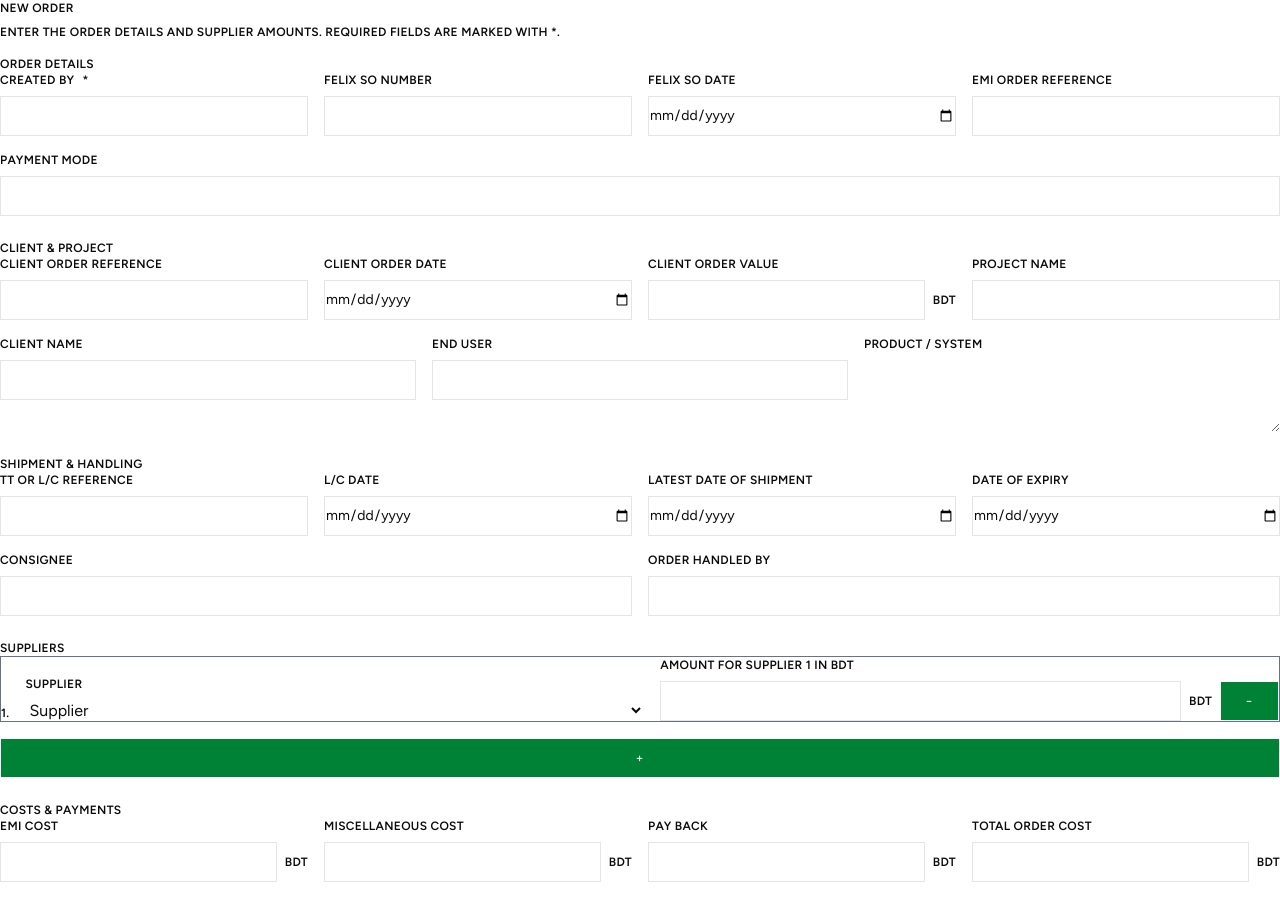
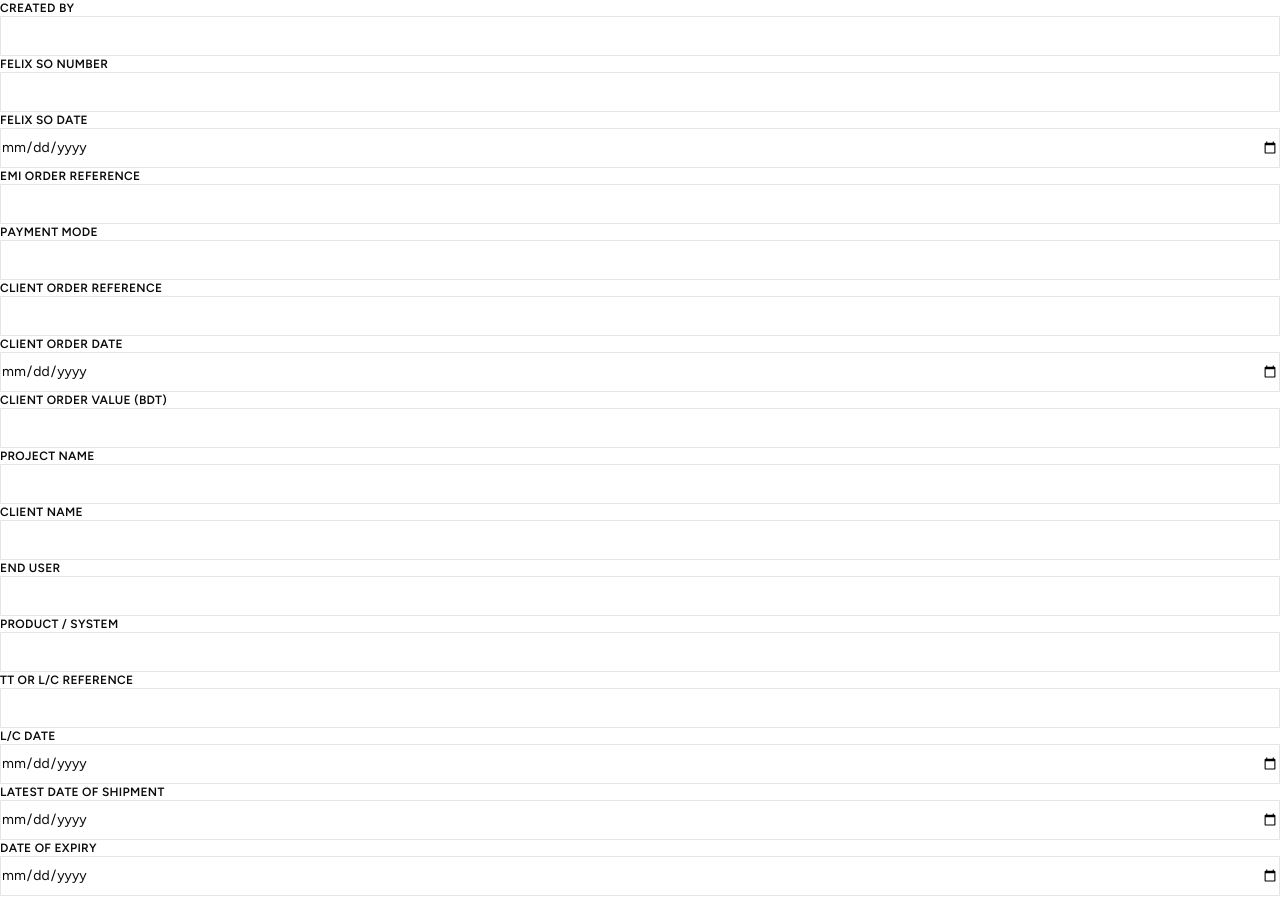
Before and after one commit to GatorAlli/FelixAdmin, a Next.js app: page /order_form in a window 1280 px wide. Shown: the top 897 px of the page. Built offline with nearby package versions, Linux system fonts and the light colour scheme.

Commit message:
Simplified code

```diff
--- a/app/(pages)/order_form/page.tsx
+++ b/app/(pages)/order_form/page.tsx
@@ -4,367 +4,394 @@ import { useRef, useState } from "react";
 import { Label } from "@/components/ui/label";
 import { Input } from "@/components/ui/input";
 import { Button } from "@/components/ui/button";
-// Type-only import: database code is not bundled into this client page.
-import type { NewOrder } from "@/lib/drizzle/schema";
-
-// Each pair is [database column name, dropdown label]. Saving will map amounts to these columns.
-const supplierOptions = [
-  ["trane", "TRANE"],
-  ["belimo", "BELIMO"],
-  ["danfoss", "DANFOSS"],
-  ["honeywell", "HONEYWELL"],
-  ["regeltechnik", "REGELTECHNIK"],
-  ["dwyer", "DWYER"],
-  ["alps", "ALPS"],
-  ["control4", "CONTROL 4"],
-  ["lutron", "LUTRON"],
-  ["landisGyr", "LANDIS+GYR"],
-  ["rbh", "RBH"],
-  ["prostar", "PROSTAR"],
-  ["gissmatic", "GISSMATIC"],
-  ["zkteco", "ZKTECO"],
-  ["adteshia", "ADTESHIA"],
-  ["fike", "FIKE"],
-  ["tecofi", "TECOFI"],
-  ["sewo", "SEWO"],
-  ["ebelco", "EBELCO"],
-  ["dooya", "DOOYA"],
-  ["pogo", "POGO"],
-  ["parkHelp", "PARK HELP"],
-  ["foshan", "FOSHAN"],
-  ["kele", "KELE"],
-  ["multicable", "MULTICABLE"],
-  ["deyz", "DEYZ"],
-  ["simens", "SIMENS"],
-  ["flashTurtle", "FLASH TURTLE"],
-  ["servo", "SERVO"],
-  ["haboo", "HABOO"],
-  ["others", "OTHERS"],
-] as const satisfies readonly (readonly [keyof NewOrder, string])[];
-
-// Derive the allowed supplier names directly from the options list.
-type SupplierKey = (typeof supplierOptions)[number][0];
-// Ordinary fields use this state; supplier amounts are kept in supplierRows.
-// sl is generated by Postgres. felixOrderRef is omitted here but still required by the database.
-// The suppliers text column will be built from the selected labels when saving.
-type OrderFormValues = {
-  [Key in Exclude<
-    keyof NewOrder,
-    "sl" | "suppliers" | "felixOrderRef" | SupplierKey
-  >]: string;
-};
-// id identifies the React row; supplier identifies its database column; amount holds the input value.
-type SupplierRow = { id: number; supplier: SupplierKey | ""; amount: string };
-// Each definition connects a state property to its visible label and input type.
-type Field = {
-  name: keyof OrderFormValues;
-  label: string;
-  type?: "text" | "date" | "number" | "textarea";
-  required?: boolean;
-};
-
-// Empty strings keep all inputs controlled from the first render, including optional fields.
-const initialValues: OrderFormValues = {
-  createdBy: "",
-  felixSoNo: "",
-  felixSoDate: "",
-  emiOrderRef: "",
-  paymentMode: "",
-  clientOrderRef: "",
-  clientOrderDate: "",
-  clientOrderValue: "",
-  projectName: "",
-  clientName: "",
-  endUser: "",
-  productSystem: "",
-  ttOrLcRef: "",
-  lcDate: "",
-  latestDateOfShipment: "",
-  dateOfExpiry: "",
-  consignee: "",
-  orderHandledBy: "",
-  emiCost: "",
-  misCost: "",
-  payBack: "",
-  totalOrderCost: "",
-  paymentReceived: "",
-  felixOhAndProfit: "",
-  remarks: "",
-};
-
-// Add or rearrange ordinary fields here; renderField builds their inputs automatically.
-const sections: { title: string; fields: Field[] }[] = [
-  {
-    title: "Order details",
-    fields: [
-      { name: "createdBy", label: "Created by", required: true },
-      { name: "felixSoNo", label: "Felix SO number" },
-      { name: "felixSoDate", label: "Felix SO date", type: "date" },
-      { name: "emiOrderRef", label: "EMI order reference" },
-      { name: "paymentMode", label: "Payment mode" },
-    ],
-  },
-  {
-    title: "Client & project",
-    fields: [
-      { name: "clientOrderRef", label: "Client order reference" },
-      { name: "clientOrderDate", label: "Client order date", type: "date" },
-      { name: "clientOrderValue", label: "Client order value", type: "number" },
-      { name: "projectName", label: "Project name" },
-      { name: "clientName", label: "Client name" },
-      { name: "endUser", label: "End user" },
-      { name: "productSystem", label: "Product / system", type: "textarea" },
-    ],
-  },
-  {
-    title: "Shipment & handling",
-    fields: [
-      { name: "ttOrLcRef", label: "TT or L/C reference" },
-      { name: "lcDate", label: "L/C date", type: "date" },
-      {
-        name: "latestDateOfShipment",
-        label: "Latest date of shipment",
-        type: "date",
-      },
-      { name: "dateOfExpiry", label: "Date of expiry", type: "date" },
-      { name: "consignee", label: "Consignee" },
-      { name: "orderHandledBy", label: "Order handled by" },
-    ],
-  },
-];
-
-// These amounts are manually editable. Totals and profit are not calculated yet.
-const costFields: Field[] = [
-  { name: "emiCost", label: "EMI cost", type: "number" },
-  { name: "misCost", label: "Miscellaneous cost", type: "number" },
-  { name: "payBack", label: "Pay back", type: "number" },
-  { name: "totalOrderCost", label: "Total order cost", type: "number" },
-  { name: "paymentReceived", label: "Payment received", type: "number" },
-  {
-    name: "felixOhAndProfit",
-    label: "Felix overhead & profit",
-    type: "number",
-  },
-];
 
 export default function OrderForm() {
-  // Even number inputs return strings. Keep them as strings so clearing an input does not become zero.
-  // Date inputs use YYYY-MM-DD, matching the schema date format.
-  const [formValues, setFormValues] = useState<OrderFormValues>(initialValues);
-  // Each selected supplier corresponds to its numeric column in the schema.
-  const [supplierRows, setSupplierRows] = useState<SupplierRow[]>([
+  // Each field has its own state, following your Label/Input pattern.
+  const [createdBy, setCreatedBy] = useState("");
+  const [felixSoNo, setFelixSoNo] = useState("");
+  const [felixSoDate, setFelixSoDate] = useState("");
+  const [emiOrderRef, setEmiOrderRef] = useState("");
+  const [paymentMode, setPaymentMode] = useState("");
+  const [clientOrderRef, setClientOrderRef] = useState("");
+  const [clientOrderDate, setClientOrderDate] = useState("");
+  const [clientOrderValue, setClientOrderValue] = useState("");
+  const [projectName, setProjectName] = useState("");
+  const [clientName, setClientName] = useState("");
+  const [endUser, setEndUser] = useState("");
+  const [productSystem, setProductSystem] = useState("");
+  const [ttOrLcRef, setTtOrLcRef] = useState("");
+  const [lcDate, setLcDate] = useState("");
+  const [latestDateOfShipment, setLatestDateOfShipment] = useState("");
+  const [dateOfExpiry, setDateOfExpiry] = useState("");
+  const [consignee, setConsignee] = useState("");
+  const [orderHandledBy, setOrderHandledBy] = useState("");
+  const [emiCost, setEmiCost] = useState("");
+  const [misCost, setMisCost] = useState("");
+  const [payBack, setPayBack] = useState("");
+  const [totalOrderCost, setTotalOrderCost] = useState("");
+  const [paymentReceived, setPaymentReceived] = useState("");
+  const [felixOhAndProfit, setFelixOhAndProfit] = useState("");
+  const [remarks, setRemarks] = useState("");
+
+  // Each supplier row holds its name and amount. Stable IDs keep rows separate when one is removed.
+  const [suppliers, setSuppliers] = useState([
     { id: 1, supplier: "", amount: "" },
   ]);
-  // A ref remembers the next ID without triggering a render when it changes.
-  // IDs are never reused after removal, keeping remaining rows attached to their own values.
   const nextSupplierId = useRef(2);
 
-  // Copy the previous state and replace only the property that changed.
-  function updateField(name: keyof OrderFormValues, value: string) {
-    setFormValues((current) => ({ ...current, [name]: value }));
-  }
+  return (
+    <form onSubmit={(e) => {
+      e.preventDefault();
+      // TODO: Add submission functionality later.
+    }}>
+      <div>
+        <Label htmlFor="createdBy">Created by</Label>
+        <Input
+          id="createdBy"
+          name="createdBy"
+          type="text"
+          required
+          value={createdBy}
+          onChange={(e) => setCreatedBy(e.target.value)}
+        />
+      </div>
+      <div>
+        <Label htmlFor="felixSoNo">Felix SO number</Label>
+        <Input
+          id="felixSoNo"
+          name="felixSoNo"
+          type="text"
+          value={felixSoNo}
+          onChange={(e) => setFelixSoNo(e.target.value)}
+        />
+      </div>
+      <div>
+        <Label htmlFor="felixSoDate">Felix SO date</Label>
+        <Input
+          id="felixSoDate"
+          name="felixSoDate"
+          type="date"
+          value={felixSoDate}
+          onChange={(e) => setFelixSoDate(e.target.value)}
+        />
+      </div>
+      <div>
+        <Label htmlFor="emiOrderRef">EMI order reference</Label>
+        <Input
+          id="emiOrderRef"
+          name="emiOrderRef"
+          type="text"
+          value={emiOrderRef}
+          onChange={(e) => setEmiOrderRef(e.target.value)}
+        />
+      </div>
+      <div>
+        <Label htmlFor="paymentMode">Payment mode</Label>
+        <Input
+          id="paymentMode"
+          name="paymentMode"
+          type="text"
+          value={paymentMode}
+          onChange={(e) => setPaymentMode(e.target.value)}
+        />
+      </div>
+      <div>
+        <Label htmlFor="clientOrderRef">Client order reference</Label>
+        <Input
+          id="clientOrderRef"
+          name="clientOrderRef"
+          type="text"
+          value={clientOrderRef}
+          onChange={(e) => setClientOrderRef(e.target.value)}
+        />
+      </div>
+      <div>
+        <Label htmlFor="clientOrderDate">Client order date</Label>
+        <Input
+          id="clientOrderDate"
+          name="clientOrderDate"
+          type="date"
+          value={clientOrderDate}
+          onChange={(e) => setClientOrderDate(e.target.value)}
+        />
+      </div>
+      <div>
+        <Label htmlFor="clientOrderValue">Client order value (BDT)</Label>
+        <Input
+          id="clientOrderValue"
+          name="clientOrderValue"
+          type="number"
+          step="0.01"
+          value={clientOrderValue}
+          onChange={(e) => setClientOrderValue(e.target.value)}
+        />
+      </div>
+      <div>
+        <Label htmlFor="projectName">Project name</Label>
+        <Input
+          id="projectName"
+          name="projectName"
+          type="text"
+          value={projectName}
+          onChange={(e) => setProjectName(e.target.value)}
+        />
+      </div>
+      <div>
+        <Label htmlFor="clientName">Client name</Label>
+        <Input
+          id="clientName"
+          name="clientName"
+          type="text"
+          value={clientName}
+          onChange={(e) => setClientName(e.target.value)}
+        />
+      </div>
+      <div>
+        <Label htmlFor="endUser">End user</Label>
+        <Input
+          id="endUser"
+          name="endUser"
+          type="text"
+          value={endUser}
+          onChange={(e) => setEndUser(e.target.value)}
+        />
+      </div>
+      <div>
+        <Label htmlFor="productSystem">Product / system</Label>
+        <Input
+          id="productSystem"
+          name="productSystem"
+          type="text"
+          value={productSystem}
+          onChange={(e) => setProductSystem(e.target.value)}
+        />
+      </div>
+      <div>
+        <Label htmlFor="ttOrLcRef">TT or L/C reference</Label>
+        <Input
+          id="ttOrLcRef"
+          name="ttOrLcRef"
+          type="text"
+          value={ttOrLcRef}
+          onChange={(e) => setTtOrLcRef(e.target.value)}
+        />
+      </div>
+      <div>
+        <Label htmlFor="lcDate">L/C date</Label>
+        <Input
+          id="lcDate"
+          name="lcDate"
+          type="date"
+          value={lcDate}
+          onChange={(e) => setLcDate(e.target.value)}
+        />
+      </div>
+      <div>
+        <Label htmlFor="latestDateOfShipment">Latest date of shipment</Label>
+        <Input
+          id="latestDateOfShipment"
+          name="latestDateOfShipment"
+          type="date"
+          value={latestDateOfShipment}
+          onChange={(e) => setLatestDateOfShipment(e.target.value)}
+        />
+      </div>
+      <div>
+        <Label htmlFor="dateOfExpiry">Date of expiry</Label>
+        <Input
+          id="dateOfExpiry"
+          name="dateOfExpiry"
+          type="date"
+          value={dateOfExpiry}
+          onChange={(e) => setDateOfExpiry(e.target.value)}
+        />
+      </div>
+      <div>
+        <Label htmlFor="consignee">Consignee</Label>
+        <Input
+          id="consignee"
+          name="consignee"
+          type="text"
+          value={consignee}
+          onChange={(e) => setConsignee(e.target.value)}
+        />
+      </div>
+      <div>
+        <Label htmlFor="orderHandledBy">Order handled by</Label>
+        <Input
+          id="orderHandledBy"
+          name="orderHandledBy"
+          type="text"
+          value={orderHandledBy}
+          onChange={(e) => setOrderHandledBy(e.target.value)}
+        />
+      </div>
 
-  // Partial allows updating only the selection or only its amount.
-  // map creates a new array and leaves the other rows unchanged.
-  function updateSupplier(
-    id: number,
-    changes: Partial<Omit<SupplierRow, "id">>,
-  ) {
-    setSupplierRows((current) =>
-      current.map((row) => (row.id === id ? { ...row, ...changes } : row)),
-    );
-  }
-
-  // Start an empty row with a stable ID. Its displayed number comes from its array position.
-  function addSupplier() {
-    const id = nextSupplierId.current++;
-    setSupplierRows((current) => [
-      ...current,
-      { id, supplier: "", amount: "" },
-    ]);
-  }
-
-  // value reads state; onChange updates state. htmlFor connects each label to its input ID.
-  // Multi-line fields use textarea; other fields use the existing ShadCN Input.
-  function renderField(field: Field) {
-    return (
-      <div key={field.name} className="flex flex-1 basis-64 flex-col gap-2">
-        <Label htmlFor={field.name}>
-          {field.label}
-          {field.required && <span aria-hidden="true"> *</span>}
-        </Label>
-        {field.type === "textarea" ? (
-          <textarea
-            id={field.name}
-            name={field.name}
-            rows={3}
-            value={formValues[field.name]}
-            onChange={(event) => updateField(field.name, event.target.value)}
+      {/* Supplier names use inputs, with suggestions for the brands in the schema. */}
+      <div>
+        <Label>Suppliers</Label>
+        <datalist id="supplier-options">
+          <option value="TRANE" />
+          <option value="BELIMO" />
+          <option value="DANFOSS" />
+          <option value="HONEYWELL" />
+          <option value="REGELTECHNIK" />
+          <option value="DWYER" />
+          <option value="ALPS" />
+          <option value="CONTROL 4" />
+          <option value="LUTRON" />
+          <option value="LANDIS+GYR" />
+          <option value="RBH" />
+          <option value="PROSTAR" />
+          <option value="GISSMATIC" />
+          <option value="ZKTECO" />
+          <option value="ADTESHIA" />
+          <option value="FIKE" />
+          <option value="TECOFI" />
+          <option value="SEWO" />
+          <option value="EBELCO" />
+          <option value="DOOYA" />
+          <option value="POGO" />
+          <option value="PARK HELP" />
+          <option value="FOSHAN" />
+          <option value="KELE" />
+          <option value="MULTICABLE" />
+          <option value="DEYZ" />
+          <option value="SIMENS" />
+          <option value="FLASH TURTLE" />
+          <option value="SERVO" />
+          <option value="HABOO" />
+          <option value="OTHERS" />
+        </datalist>
+        {suppliers.map((row, index) => (
+          <div key={row.id}>
+            <Label>{index + 1}.</Label>
+            <Label htmlFor={`supplier-${row.id}`}>Supplier</Label>
+            <Input
+              id={`supplier-${row.id}`}
+              placeholder="Supplier"
+              list="supplier-options"
+              value={row.supplier}
+              onChange={(e) => {
+                // Update only this row's supplier name.
+                setSuppliers((rows) => rows.map((item) =>
+                  item.id === row.id ? { ...item, supplier: e.target.value } : item
+                ));
+              }}
             />
-        ) : (
-          <div className="flex items-center gap-2">
-            <Input
-              id={field.name}
-              name={field.name}
-              type={field.type ?? "text"}
-              required={field.required}
-              step={field.type === "number" ? "0.01" : undefined}
-              value={formValues[field.name]}
-              onChange={(event) => updateField(field.name, event.target.value)}
-            />
-            {field.type === "number" && <Label htmlFor={field.name}>BDT</Label>}
-          </div>
-        )}
-      </div>
-    );
-  }
-
-  return (
-    <main className="flex flex-col gap-4">
-      <header className="flex flex-col gap-2">
-        <h1>
-          <Label>New order</Label>
-        </h1>
-        <Label>
-          Enter the order details and supplier amounts. Required fields are
-          marked with *.
-        </Label>
-      </header>
-
-      <form
-        className="flex flex-col gap-6"
-        onSubmit={(event) => {
-          event.preventDefault();
-          // Submission is intentionally unfinished; preventDefault stops the page from reloading.
-          // TODO: Validate inputs and generate/supply the database-required felixOrderRef.
-          // TODO: Map supplier rows to columns (e.g. trane: row.amount) and build the suppliers text value.
-          // TODO: Convert empty optional values to null; keep valid decimal amounts as strings.
-          // TODO: Save the resulting NewOrder on the server and handle success/errors.
-        }}
-      >
-        {/* Group related fields; flex wrapping keeps each label/input pair together. */}
-        {sections.map((section) => (
-          <fieldset key={section.title}>
-            <legend>
-              <Label>{section.title}</Label>
-            </legend>
-            <div className="flex flex-wrap gap-4">
-              {section.fields.map(renderField)}
-            </div>
-          </fieldset>
-        ))}
-
-        <fieldset>
-          <legend>
-            <Label>Suppliers</Label>
-          </legend>
-          <div className="flex flex-col gap-4">
-            {/* Stable IDs keep values in the right row when another row is removed. */}
-            {supplierRows.map((row, index) => (
-              <div
-                key={row.id}
-                className="flex flex-wrap items-end gap-4 border border-gray-500"
-              >
-                <Label>{index + 1}.</Label>
-                <div className="flex flex-1 basis-64 flex-col gap-2">
-                  <Label htmlFor={`supplier-${row.id}`}>Supplier</Label>
-                  <select
-                    id={`supplier-${row.id}`}
-                    name={`supplier-${row.id}`}
-                    value={row.supplier}
-                    onChange={(event) =>
-                      updateSupplier(row.id, {
-                        supplier: event.target.value as SupplierKey | "",
-                      })
-                    }
-                  >
-                    <option value="" disabled>
-                      Supplier
-                    </option>
-                    {/* Each supplier has one database column, so disable choices used in another row. */}
-                    {supplierOptions.map(([value, label]) => (
-                      <option
-                        key={value}
-                        value={value}
-                        disabled={supplierRows.some(
-                          (other) =>
-                            other.id !== row.id && other.supplier === value,
-                        )}
-                      >
-                        {label}
-                      </option>
-                    ))}
-                  </select>
-                </div>
-                <div className="flex flex-1 basis-64 flex-col gap-2">
-                  <Label htmlFor={`supplier-amount-${row.id}`}>
-                    Amount for supplier {index + 1} in BDT
-                  </Label>
-                  <div className="flex items-center gap-2">
+            <Label htmlFor={`supplier-amount-${row.id}`}>Amount (BDT)</Label>
             <Input
               id={`supplier-amount-${row.id}`}
-                      name={`supplier-amount-${row.id}`}
               type="number"
               min="0"
               step="0.01"
               value={row.amount}
-                      onChange={(event) =>
-                        updateSupplier(row.id, { amount: event.target.value })
-                      }
+              onChange={(e) => {
+                // Update only this row's amount; keep it as a string so it can be cleared.
+                setSuppliers((rows) => rows.map((item) =>
+                  item.id === row.id ? { ...item, amount: e.target.value } : item
+                ));
+              }}
             />
-                    <Label htmlFor={`supplier-amount-${row.id}`}>BDT</Label>
-                    {/* type="button" removes the row without submitting the form. */}
             <Button
               type="button"
               aria-label={`Remove supplier ${index + 1}`}
-                      onClick={() =>
-                        setSupplierRows((current) =>
-                          current.filter((supplier) => supplier.id !== row.id),
-                        )
-                      }
+              onClick={() => setSuppliers((rows) => rows.filter((item) => item.id !== row.id))}
             >
               −
             </Button>
           </div>
-                </div>
-              </div>
         ))}
-            {/* Allow one row per available supplier. Removal makes that supplier available again. */}
         <Button
           type="button"
           aria-label="Add supplier"
-              onClick={addSupplier}
-              disabled={supplierRows.length >= supplierOptions.length}
+          onClick={() => {
+            // Append a new empty row with an ID that has not been used before.
+            const id = nextSupplierId.current++;
+            setSuppliers((rows) => [...rows, { id, supplier: "", amount: "" }]);
+          }}
         >
           +
         </Button>
       </div>
-        </fieldset>
 
-        <fieldset>
-          <legend>
-            <Label>Costs & payments</Label>
-          </legend>
-          <div className="flex flex-wrap gap-4">
-            {costFields.map(renderField)}
+      <div>
+        <Label htmlFor="emiCost">EMI cost (BDT)</Label>
+        <Input
+          id="emiCost"
+          name="emiCost"
+          type="number"
+          step="0.01"
+          value={emiCost}
+          onChange={(e) => setEmiCost(e.target.value)}
+        />
       </div>
-        </fieldset>
-
-        <fieldset>
-          <legend>
-            <Label>Remarks</Label>
-          </legend>
-          {renderField({
-            name: "remarks",
-            label: "Additional notes",
-            type: "textarea",
-          })}
-        </fieldset>
-
-        <div className="flex">
-          <Button type="submit">Submit order</Button>
+      <div>
+        <Label htmlFor="misCost">Miscellaneous cost (BDT)</Label>
+        <Input
+          id="misCost"
+          name="misCost"
+          type="number"
+          step="0.01"
+          value={misCost}
+          onChange={(e) => setMisCost(e.target.value)}
+        />
       </div>
+      <div>
+        <Label htmlFor="payBack">Pay back (BDT)</Label>
+        <Input
+          id="payBack"
+          name="payBack"
+          type="number"
+          step="0.01"
+          value={payBack}
+          onChange={(e) => setPayBack(e.target.value)}
+        />
+      </div>
+      <div>
+        <Label htmlFor="totalOrderCost">Total order cost (BDT)</Label>
+        <Input
+          id="totalOrderCost"
+          name="totalOrderCost"
+          type="number"
+          step="0.01"
+          value={totalOrderCost}
+          onChange={(e) => setTotalOrderCost(e.target.value)}
+        />
+      </div>
+      <div>
+        <Label htmlFor="paymentReceived">Payment received (BDT)</Label>
+        <Input
+          id="paymentReceived"
+          name="paymentReceived"
+          type="number"
+          step="0.01"
+          value={paymentReceived}
+          onChange={(e) => setPaymentReceived(e.target.value)}
+        />
+      </div>
+      <div>
+        <Label htmlFor="felixOhAndProfit">Felix overhead & profit (BDT)</Label>
+        <Input
+          id="felixOhAndProfit"
+          name="felixOhAndProfit"
+          type="number"
+          step="0.01"
+          value={felixOhAndProfit}
+          onChange={(e) => setFelixOhAndProfit(e.target.value)}
+        />
+      </div>
+      <div>
+        <Label htmlFor="remarks">Remarks</Label>
+        <Input
+          id="remarks"
+          name="remarks"
+          type="text"
+          value={remarks}
+          onChange={(e) => setRemarks(e.target.value)}
+        />
+      </div>
+      <Button type="submit">Submit</Button>
     </form>
-    </main>
   );
 }
```
Lines whose indentation alone changed are shown as unchanged.
